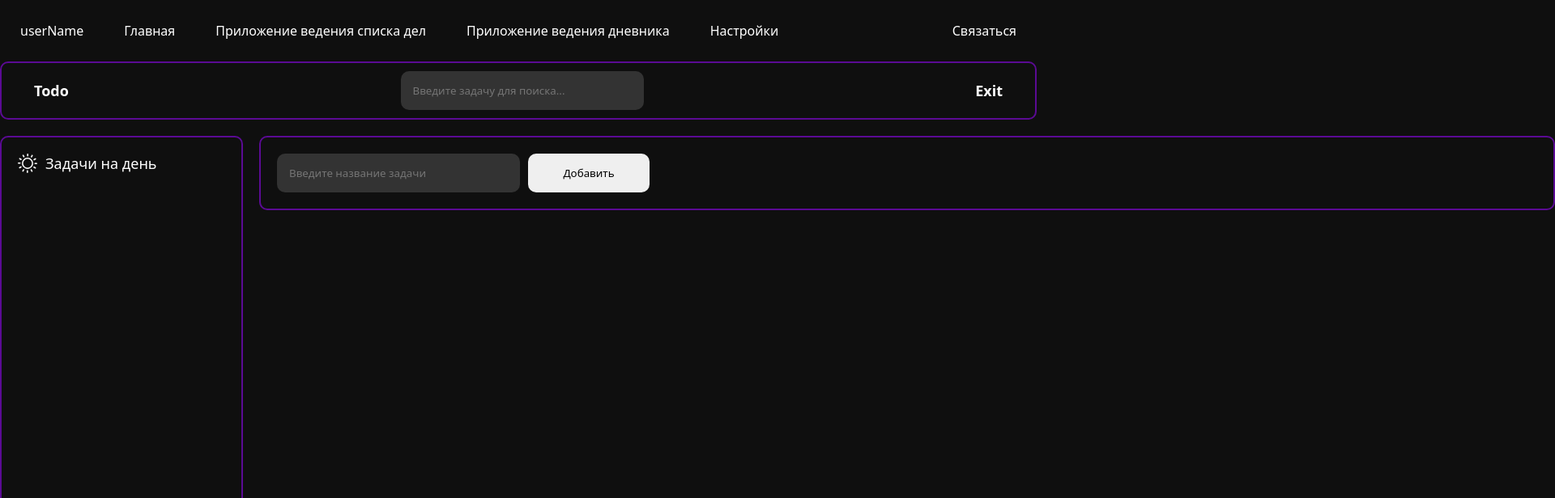
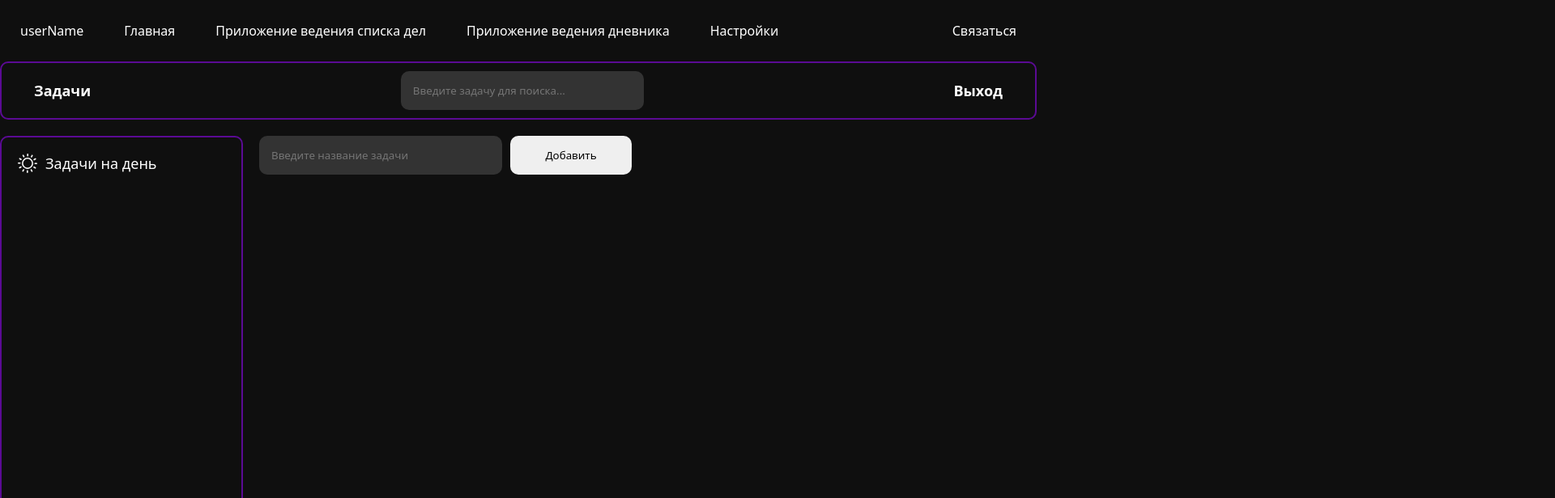
Before and after one commit to AlexandrLimanskiy/Diary, a React (Vite) app: page /TodoList in a window 1280 px wide. Shown: the top 616 px of the page at 81% size, 1920 px wide, since content can reach past the window. Built offline with nearby package versions, Linux system fonts and the light colour scheme.

Commit message:
добавлено создание задачи

```diff
--- /dev/null
+++ b/src/components/cssModules/TodoList/TodoListComponents/TodoListMainPanel/AddTask/TaskItem.module.scss
@@ -0,0 +1,11 @@
+.taskItem {
+
+}
+
+.taskItemContainer {
+    border: 2px solid #5b0a94;
+    border-radius: 10px;
+    padding: 40px 20px;
+    margin-bottom: 10px;
+    width: 1600px;
+}
--- a/src/components/cssModules/TodoList/TodoListComponents/TodoListMainPanel/TodoListMainPanel.module.scss
+++ b/src/components/cssModules/TodoList/TodoListComponents/TodoListMainPanel/TodoListMainPanel.module.scss
@@ -1,14 +1,19 @@
 .mainPanel {
-    border: 2px solid #5b0a94;
-    border-radius: 10px;
-    padding: 20px;
+
 }
 
 .mainPanelContainer {
     display: flex;
-    justify-content: space-between;
-    align-items: center;
-    width: 1556px;
+    flex-direction: column;
+    gap: 20px;
+}
+
+.addTaskForm, .listTask {
+
+}
+
+.listTask {
+    min-height: 91px;
 }
 
 .addTaskForm {
@@ -23,6 +28,7 @@
         padding: 15px;
         border-radius: 10px;
         background-color: #333333;
+        color: #fff;
     }
     button {
         width: 150px;
--- /dev/null
+++ b/src/components/jsxComponents/TodoList/TodoListComponents/TodoListMainPanel/AddTask/TaskItem.jsx
@@ -0,0 +1,15 @@
+import styles from '/src/components/cssModules/TodoList/TodoListComponents/TodoListMainPanel/AddTask/TaskItem.module.scss'
+
+export default function TaskItem({taskName}) {
+    return(
+        <>
+            <div className={styles.taskItem}>
+                <div className={styles.taskItemContainer}>
+                    <div className="taskTitle">
+                        <p>{taskName}</p>
+                    </div>
+                </div>
+            </div>
+        </>
+    )
+}
--- /dev/null
+++ b/src/components/jsxComponents/TodoList/TodoListComponents/TodoListMainPanel/AddTask/TaskList.jsx
@@ -0,0 +1,9 @@
+import TaskItem from "./TaskItem";
+
+export default function TaskList({taskName}) {
+    return(
+        <>
+            <TaskItem taskName={taskName}/>
+        </>
+    )
+}
--- a/src/components/jsxComponents/TodoList/TodoListComponents/TodoListMainPanel/TodoListMainPanel.jsx
+++ b/src/components/jsxComponents/TodoList/TodoListComponents/TodoListMainPanel/TodoListMainPanel.jsx
@@ -1,15 +1,31 @@
+import { useState } from 'react'
 import styles from '/src/components/cssModules/TodoList/TodoListComponents/TodoListMainPanel/TodoListMainPanel.module.scss'
+import TaskList from './AddTask/TaskList'
 
 export default function TodoListMainPanel() {
+    const [nameTask, setNameTask] = useState('') //имя созданной задачи
+    const [taskList, setTaskList] = useState([]) //массив хранения задач
+    function addTaskFn(event) {
+        event.preventDefault()
+        const newTask = {
+            id: Date.now(), //уникальный ID задачи
+            name: nameTask //имя задачи
+        }
+        setTaskList([...taskList, newTask])
+        setNameTask('')
+    }
     return(
         <>
             <div className={styles.mainPanel}>
                 <div className={styles.mainPanelContainer}>
                     <div className={styles.addTaskForm}>
-                        <form action="#">
-                            <input type="text" placeholder='Введите название задачи' />
+                        <form action="#" onSubmit={addTaskFn}>
+                            <input onChange={(e) => setNameTask(e.target.value)} type="text" placeholder='Введите название задачи' value={nameTask} />
                             <button type='submit'>Добавить</button>
                         </form>
+                    </div>
+                    <div className={styles.listTask}>
+                        {taskList.map((task) => (<TaskList key={task.id} taskName={task.name}/>))}
                     </div>
                 </div>
             </div>
--- a/src/components/jsxComponents/TodoList/TodoListComponents/TodoListTopPanel/TodoListTopPanel.jsx
+++ b/src/components/jsxComponents/TodoList/TodoListComponents/TodoListTopPanel/TodoListTopPanel.jsx
@@ -7,7 +7,7 @@ export default function TodoListTopPanel() {
             <div className={styles.topPanel}>
                 <div className={styles.topPanelContainer}>
                     <div className={styles.topPanelTitle}>
-                        <p>Todo</p>
+                        <p>Задачи</p>
                     </div>
                     <div className={styles.search}>
                         <form action="#">
@@ -15,7 +15,7 @@ export default function TodoListTopPanel() {
                         </form>
                     </div>
                     <div className={styles.exitButton}>
-                        <p><Link to={'/'}>Exit</Link></p>
+                        <p><Link to={'/'}>Выход</Link></p>
                     </div>
                 </div>
             </div>
```
Also changed, not shown: src/components/cssModules/TodoList/TodoListComponents/TodoListMainPanel/AddTask/TaskList.module.scss (added).
